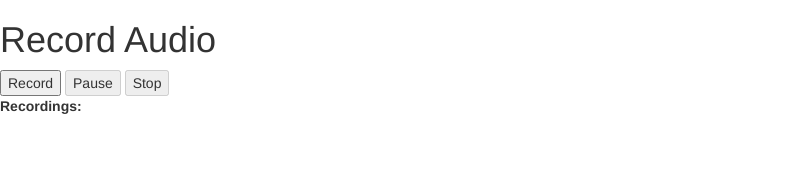
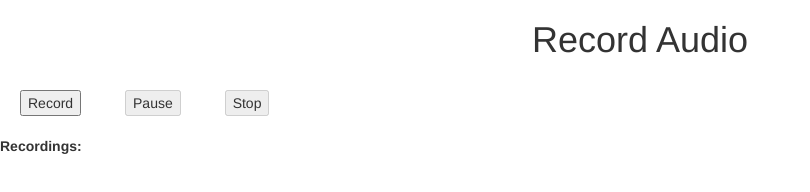
Before and after one commit to xrachitx/audioRecordJS, a website: page public/index.html in a window 1280 px wide. Shown: the whole page, without its empty margins (0-810 px from the left). Drawn offline with nearby package versions, Linux system fonts and the light colour scheme.

Commit message:
added a bit of css

```diff
--- /dev/null
+++ b/public/css/styling.css
@@ -0,0 +1,23 @@
+.heading{
+    text-align: center;
+    left: 50%;
+    font-size: 5px;
+}
+.controls{
+    width: 800px;
+    margin: 0;
+    justify-content: center;
+}
+button{
+    margin: 20px;
+    left: 50%;
+    text-align: center;
+}
+audio{
+    height: 25px;
+    font-size: small;
+    margin-right: 20px;
+}
+li> *{
+    margin-left: 30px;
+}
--- a/public/index.html
+++ b/public/index.html
@@ -4,13 +4,15 @@
     <meta charset="UTF-8">
     <title>Record Audio</title>
     <meta name="viewport" content="width=device-width, initial-scale=1.0">
-
     <!-- Latest compiled and minified Bootstrap CSS -->
     <link rel="stylesheet" href="https://maxcdn.bootstrapcdn.com/bootstrap/3.3.7/css/bootstrap.min.css" integrity="sha384-BVYiiSIFeK1dGmJRAkycuHAHRg32OmUcww7on3RYdg4Va+PmSTsz/K68vbdEjh4u" crossorigin="anonymous">
+    <link rel="stylesheet" href="./css/styling.css">
   </head>
   <body>
-    <h1>Record Audio</h1>
-    <div id="controls">
+    <div class="heading">
+      <h1>Record Audio</h1>
+    </div>
+    <div id="controls" class= "controls">
   	 <button id="recordButton" enabled>Record</button>
   	 <button id="pauseButton" disabled>Pause</button>
   	 <button id="stopButton" disabled>Stop</button>
--- a/public/js/aud.js
+++ b/public/js/aud.js
@@ -89,6 +89,7 @@ function createDownloadLink(blob) {
 	link.download = filename+".wav"; //download forces the browser to donwload the file using the  filename
 	link.innerHTML = "Download";
 
+
 	//add the new audio element to li
 	li.appendChild(au);
 
@@ -97,6 +98,7 @@ function createDownloadLink(blob) {
 
 	//add the save to disk link to li
 	li.appendChild(link);
+
 
 	//upload link
 	var upload = document.createElement('a');
```
